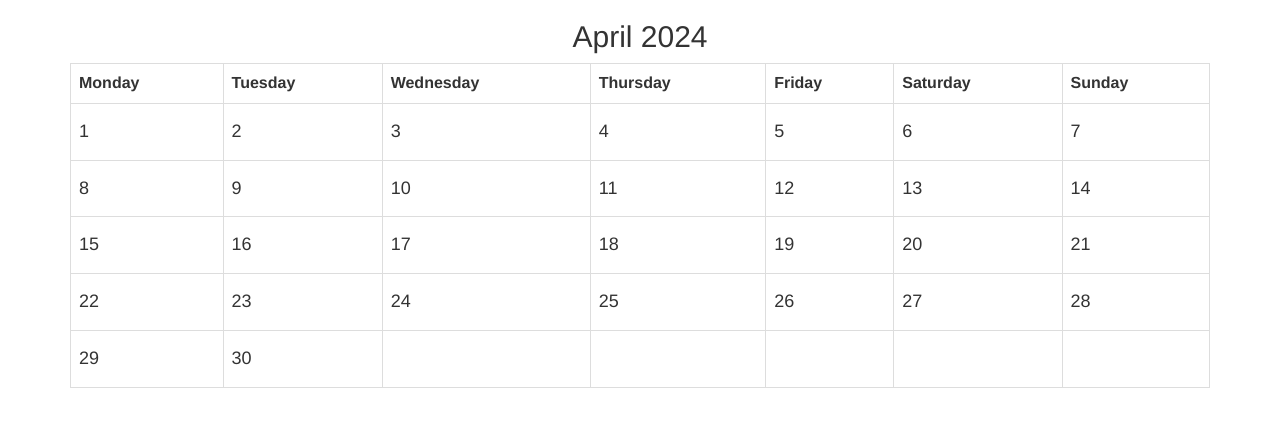
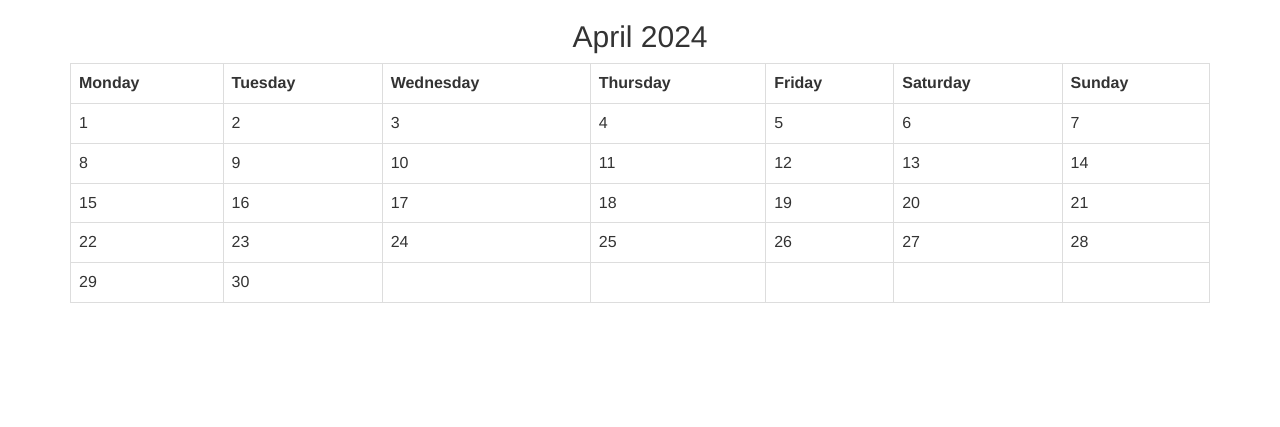
Before and after one commit to raisa-rahman/workBasedProject, a PHP site: page /calender.php in a window 1280 px wide. Shown: the top 427 px of the page. Run offline with PHP 8.4, Linux system fonts and the light colour scheme.

Commit message:
created a calender that moves between dates, and has a non-functional book button

```diff
--- a/calender.php
+++ b/calender.php
@@ -59,7 +59,11 @@ function build_calender($month, $year){
         $currentDayRel = str_pad($currentDay, 2, "0", STR_PAD_LEFT);
         $date = "$year-$month-$currentDayRel";
 
-        $calender.= "<td><h4>$currentDay</h4></td>";
+        if($dateToday == $date){
+            $calender .= "<td class='today'>$currentDay</td>";
+        }else{
+            $calender .= "<td>$currentDay</td>";
+        }
 
         //increment counters
         $currentDay++;
```
